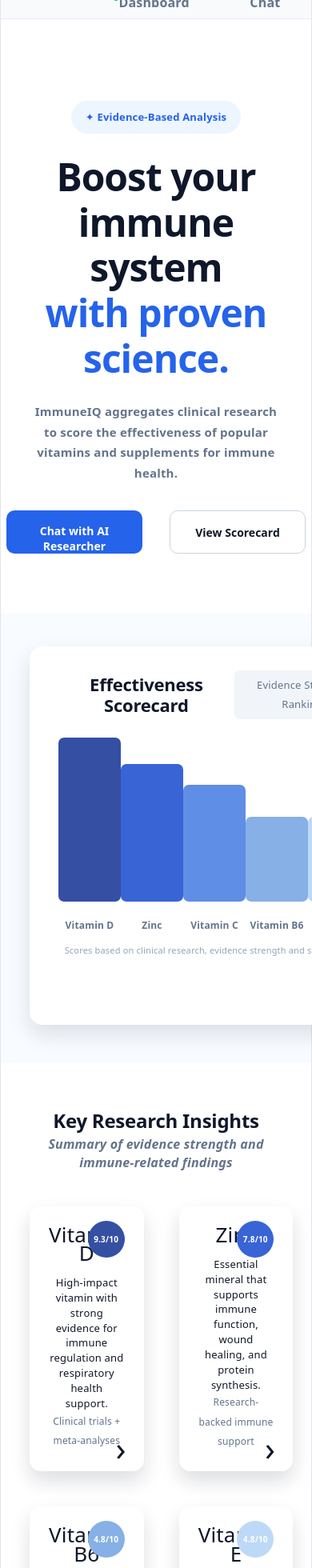
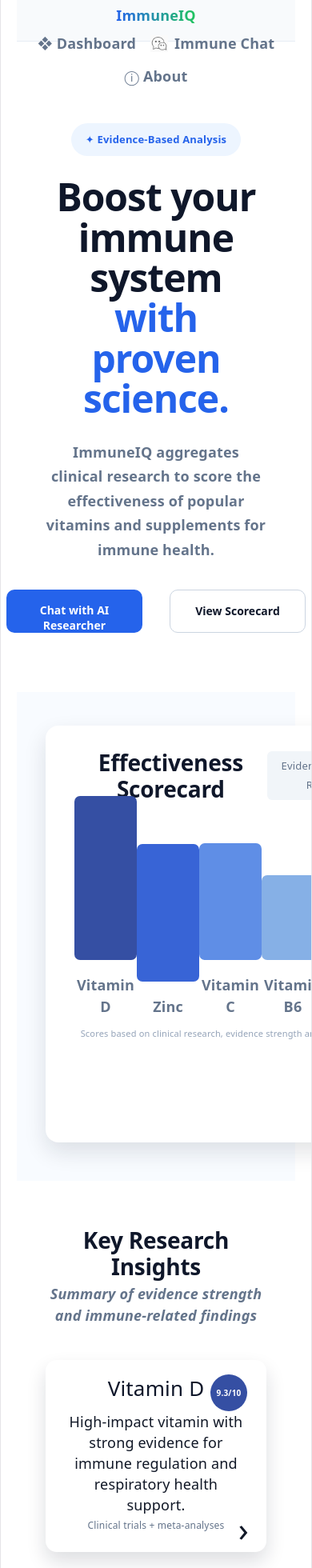
Before and after one commit to taniam4/immuneiq-capstone, a React (Vite) app: page / in a window 390 px wide. Shown: the part 40-2000 px from the top of the page at 80% size. Built offline with nearby package versions, Linux system fonts and the light colour scheme.

Commit message:
Add mobile responsive styling

```diff
--- a/src/App.css
+++ b/src/App.css
@@ -3069,3 +3069,121 @@
   font-weight: 700;
   text-align: center;
 }
+
+/* MOBILE RESPONSIVE FIX */
+@media (max-width: 768px) {
+  body {
+    overflow-x: hidden;
+  }
+
+  .nav {
+    flex-direction: column;
+    gap: 12px;
+    padding: 20px;
+    align-items: center;
+  }
+
+  .navLinks {
+    flex-wrap: wrap;
+    justify-content: center;
+    gap: 18px;
+    font-size: 18px;
+  }
+
+  .page,
+  .dashboardPage,
+  .aboutPage,
+  .detailPage {
+    width: 100% !important;
+    padding: 28px 20px !important;
+    overflow-x: hidden;
+  }
+
+  h1 {
+    font-size: 42px !important;
+    line-height: 1.05 !important;
+    text-align: center;
+  }
+
+  h2 {
+    font-size: 28px !important;
+    text-align: center;
+  }
+
+  p {
+    font-size: 18px !important;
+    line-height: 1.5;
+  }
+
+  .statCards,
+  .insightGrid,
+  .dashboardStats,
+  .whatGrid,
+  .detailTop,
+  .detailGrid,
+  .platformGrid {
+    grid-template-columns: 1fr !important;
+    display: grid !important;
+  }
+
+  .statCard,
+  .insightCard,
+  .card,
+  .dashboardCard,
+  .detailCard {
+    width: 100% !important;
+    max-width: 100% !important;
+  }
+
+  .comparisonTable,
+  table {
+    display: block;
+    overflow-x: auto;
+    white-space: nowrap;
+  }
+
+  .storyboard {
+    grid-template-columns: 1fr !important;
+    text-align: center;
+  }
+
+  .footer {
+    grid-template-columns: 1fr !important;
+    text-align: center;
+    gap: 28px;
+  }
+
+  .chatSection {
+    width: 100% !important;
+    min-height: 850px !important;
+    padding: 18px !important;
+  }
+
+  .chatWindow {
+    height: 560px !important;
+    padding: 16px !important;
+  }
+
+  .chatRow {
+    gap: 10px !important;
+  }
+
+  .bubble {
+    max-width: 82% !important;
+    font-size: 17px !important;
+    line-height: 1.45 !important;
+  }
+
+  .followUps {
+    flex-direction: column !important;
+    gap: 12px !important;
+  }
+
+  .followUps button {
+    width: 100% !important;
+  }
+
+  .inputRow {
+    width: 100% !important;
+  }
+}
```
